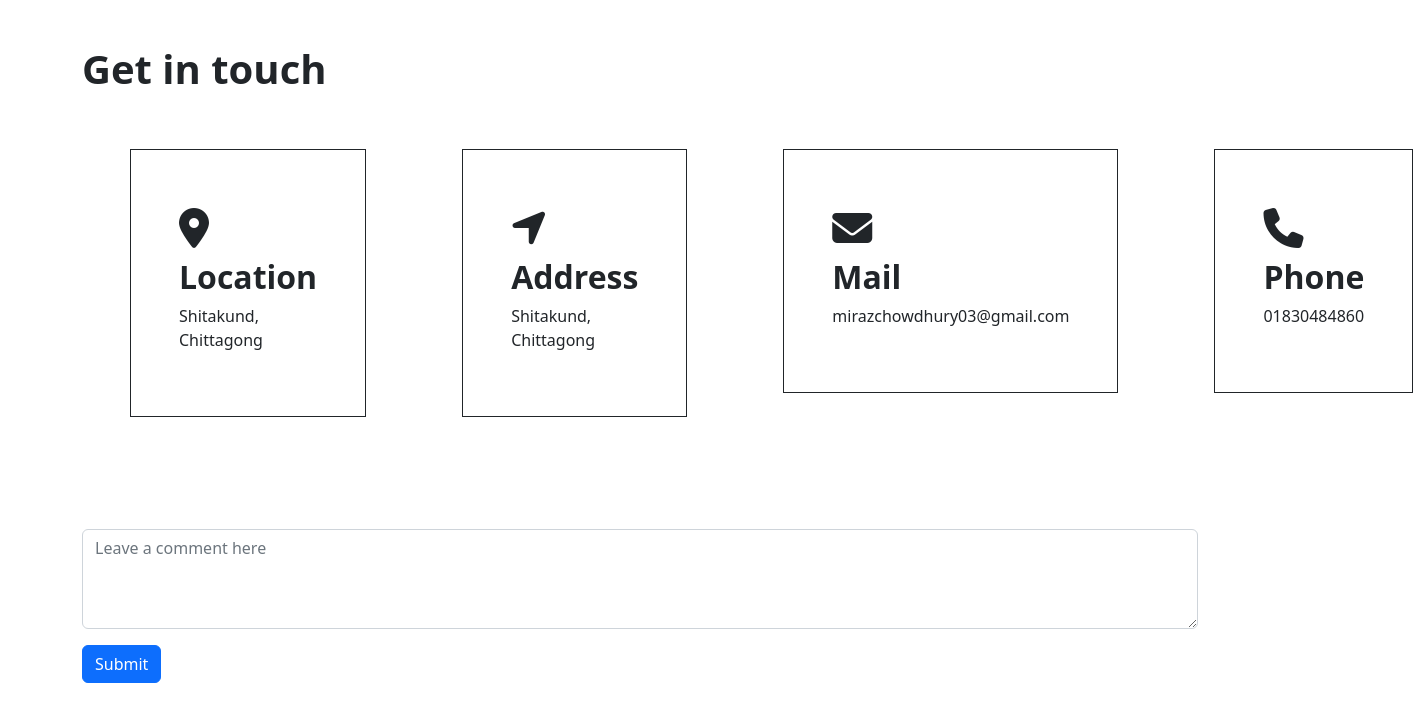
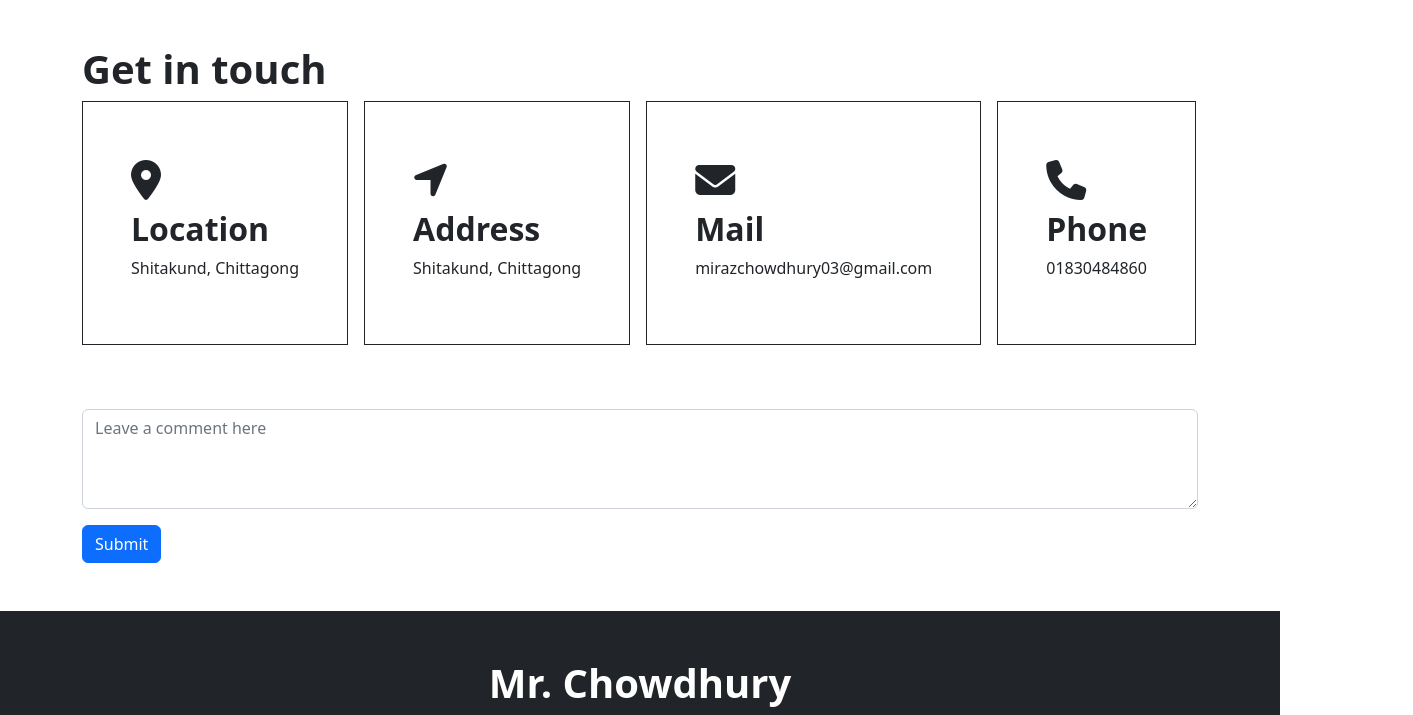
Before and after one commit to mirazchowdhury/personal-portfolio, a plain HTML site: page index.html in a window 1280 px wide. Shown: the part 1262-1977 px from the top of the page, 1413 px wide, since content can reach past the window. Drawn offline with nearby package versions, Linux system fonts and the light colour scheme.

Commit message:
contact section edited

```diff
--- a/index.html
+++ b/index.html
@@ -201,7 +201,7 @@
             </div>
 
             <div class="d-flex">
-                <div class="m-5">
+                <div>
                     <div class="border border-dark p-5 mb-5">
                         <div class="fs-1">
                             <i class="fa-solid fa-location-dot"></i>
@@ -213,7 +213,7 @@
                     </div>
                 </div>
 
-                <div class="m-5">
+                <div class="ms-3">
                     <div class="border border-dark p-5 mb-5">
                         <div class="fs-1">
                             <i class="fa-solid fa-location-arrow"></i>
@@ -224,7 +224,7 @@
                         </div>
                     </div>
                 </div>
-                <div class="m-5">
+                <div class="ms-3">
                     <div class="border border-dark p-5 mb-5">
                         <div class="fs-1">
                             <i class="fa-solid fa-envelope"></i>
@@ -236,7 +236,7 @@
                     </div>
                 </div>
 
-                <div class="m-5">
+                <div class="ms-3">
                     <div class="border border-dark p-5 mb-5">
                         <div class="fs-1">
                             <i class="fa-solid fa-phone"></i>
```
